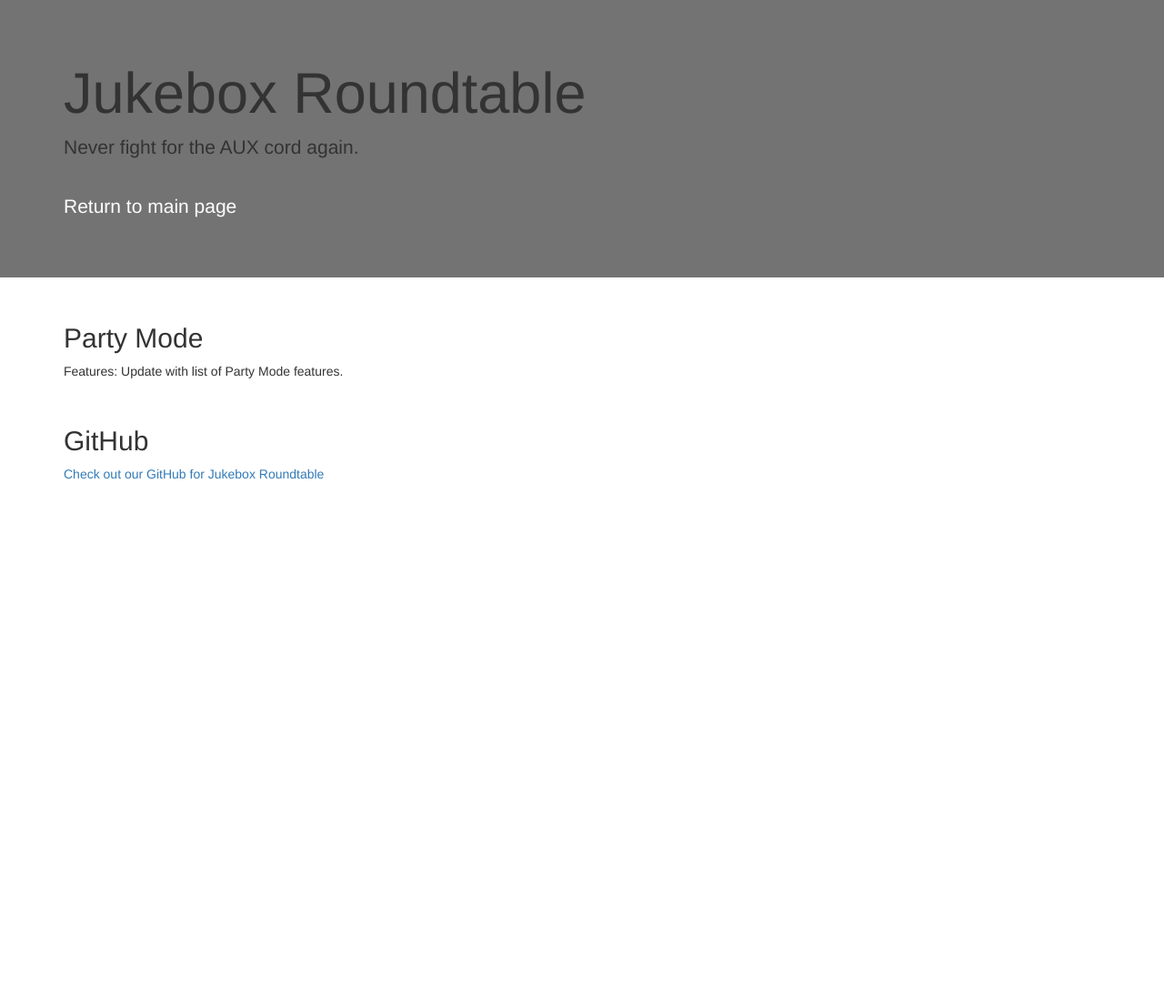
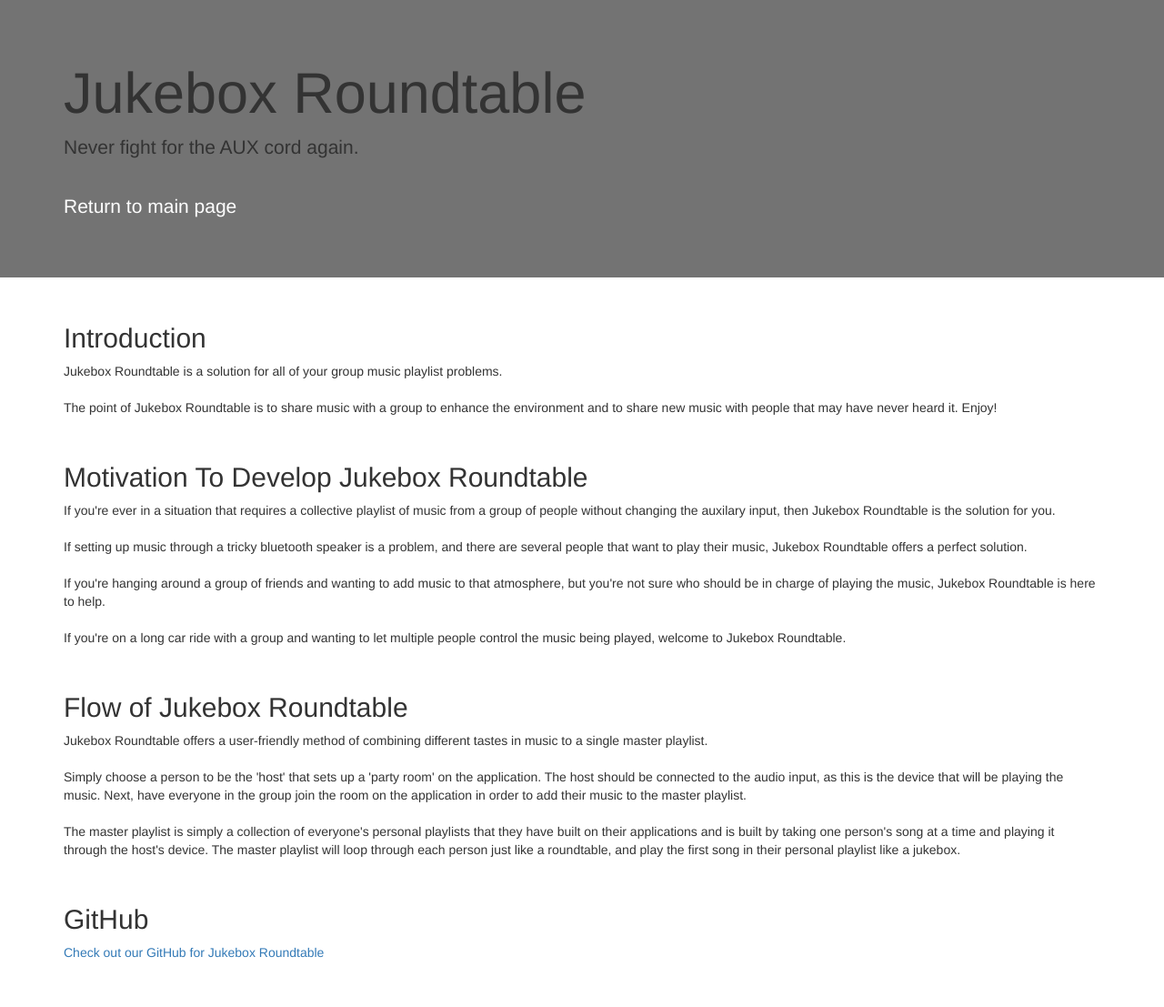
Before and after one commit to jukeboxroundtable/JukeboxRoundtable, a Flask app: page /about in a window 1280 px wide. Shown: the whole page at 91% size. Before the commit the page ends 527 px from the top, so only its background shows below. Run offline with Flask 2, Linux system fonts and the light colour scheme; some libraries are stand-ins or nearby versions.

Commit message:
Updated about page

```diff
--- a/src/templates/about.html
+++ b/src/templates/about.html
@@ -15,10 +15,46 @@
     </div>
     <div class="container">
         <h2>
-            Party Mode
+            Introduction
         </h2>
         <p>
-            Features: Update with list of Party Mode features.
+            Jukebox Roundtable is a solution for all of your group music playlist problems.
+            <br><br>
+            The point of Jukebox Roundtable is to share music with a group to enhance the environment and to share new
+            music with people that may have never heard it. Enjoy!
+        </p>
+        <br>
+        <h2>
+            Motivation To Develop Jukebox Roundtable
+        </h2>
+        <p>
+            If you're ever in a situation that requires a collective playlist of music from a group of people without
+            changing the auxilary input, then Jukebox Roundtable is the solution for you.
+            <br><br>
+            If setting up music through a tricky bluetooth speaker is a problem, and there are several people that want
+            to play their music, Jukebox Roundtable offers a perfect solution.
+            <br><br>
+            If you're hanging around a group of friends and wanting to add music to that atmosphere, but you're not sure
+            who should be in charge of playing the music, Jukebox Roundtable is here to help.
+            <br><br>
+            If you're on a long car ride with a group and wanting to let multiple people control the music being played,
+            welcome to Jukebox Roundtable.
+        </p>
+        <br>
+        <h2>
+            Flow of Jukebox Roundtable
+        </h2>
+        <p>
+            Jukebox Roundtable offers a user-friendly method of combining different tastes in music to a single master playlist.
+            <br><br>
+            Simply choose a person to be the 'host' that sets up a 'party room' on the application. The host should be
+            connected to the audio input, as this is the device that will be playing the music. Next, have everyone in the
+            group join the room on the application in order to add their music to the master playlist.
+            <br><br>
+            The master playlist is simply a collection of everyone's personal playlists that they have built on their
+            applications and is built by taking one person's song at a time and playing it through the host's device. The
+            master playlist will loop through each person just like a roundtable, and play the first song in their
+            personal playlist like a jukebox.
         </p>
         <br>
         <h2>
@@ -29,6 +65,7 @@
                 Check out our GitHub for Jukebox Roundtable
             </a>
         </p>
+        <br><br>
     </div>
 {% endblock content %}
 
```
